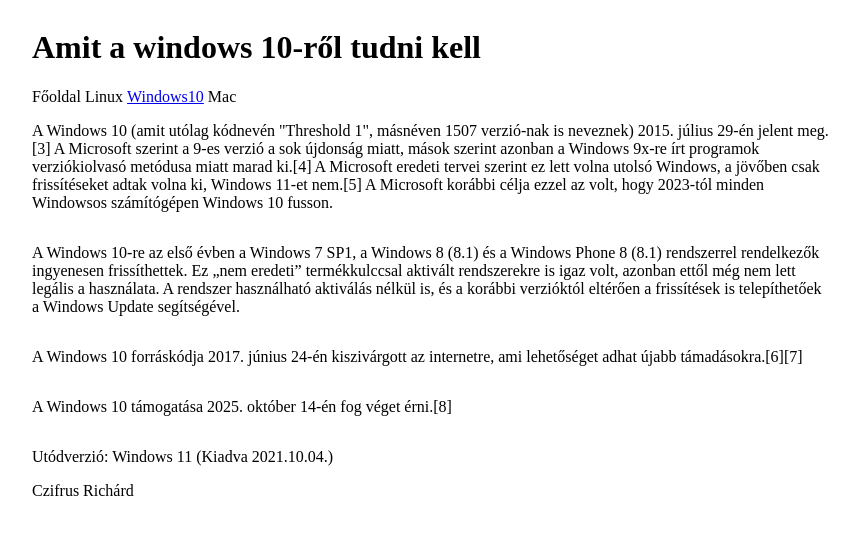
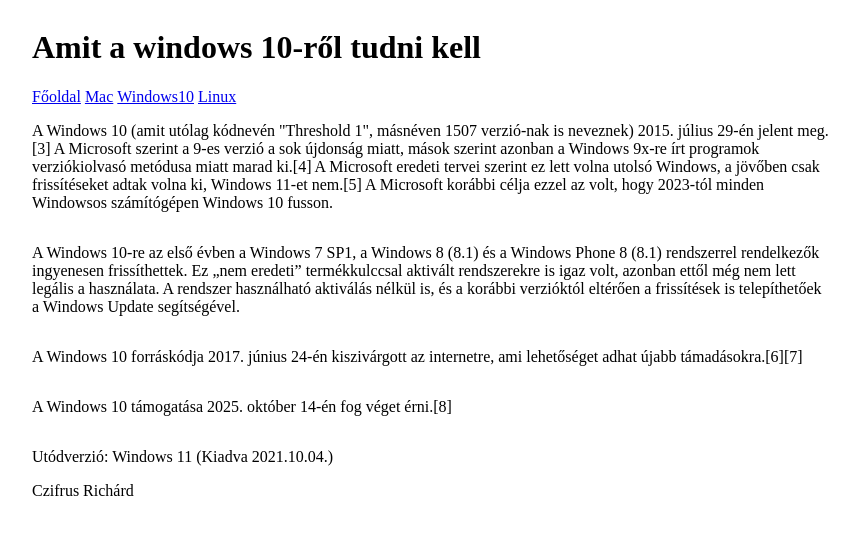
Before and after one commit to czifrusr/kozosmunka, a plain HTML site: page wind10.html in a window 1280 px wide. Shown: the whole page, without its empty margins (208-1067 px from the left). Drawn offline with Linux system fonts and the light colour scheme.

Commit message:
csoport munka kitisztitva 2

```diff
--- a/wind10.html
+++ b/wind10.html
@@ -14,10 +14,10 @@
       </header>
       <nav>
         <ul>
-          <li><a href="index.html"></a>Főoldal</li>
-          <li><a href="linux.html"></a>Linux</li>
+          <li><a href="index.html">Főoldal</a></li>
+          <li><a href="mac.html">Mac</a></li>
           <li><a href="wind10.html">Windows10</a></li>
-          <li><a href="mac.html"></a>Mac</li>
+          <li><a href="linux.html">Linux</a></li>
         </ul>
       </nav>
       <article>
```
